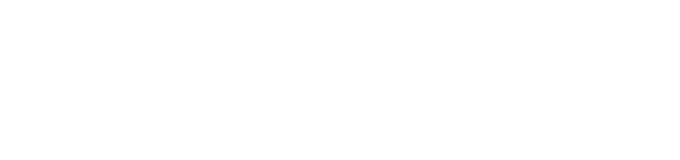
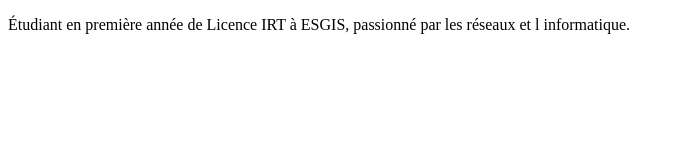
Before and after one commit to ivangbaguidi-oss/mon-cv, a plain HTML site: page index.html in a window 1280 px wide. Shown: the whole page, without its empty margins (0-680 px from the left). Drawn offline with Linux system fonts and the light colour scheme.

Commit message:
mise en place de la section description

```diff
--- a/index.html
+++ b/index.html
@@ -9,7 +9,7 @@
 
   <!-- TITRE -->
 
-  <!-- DESCRIPTION -->
+  <p>Étudiant en première année de Licence IRT à ESGIS, passionné par les réseaux et l informatique.</p>
 
   <!-- FORMATIONS -->
 
```
